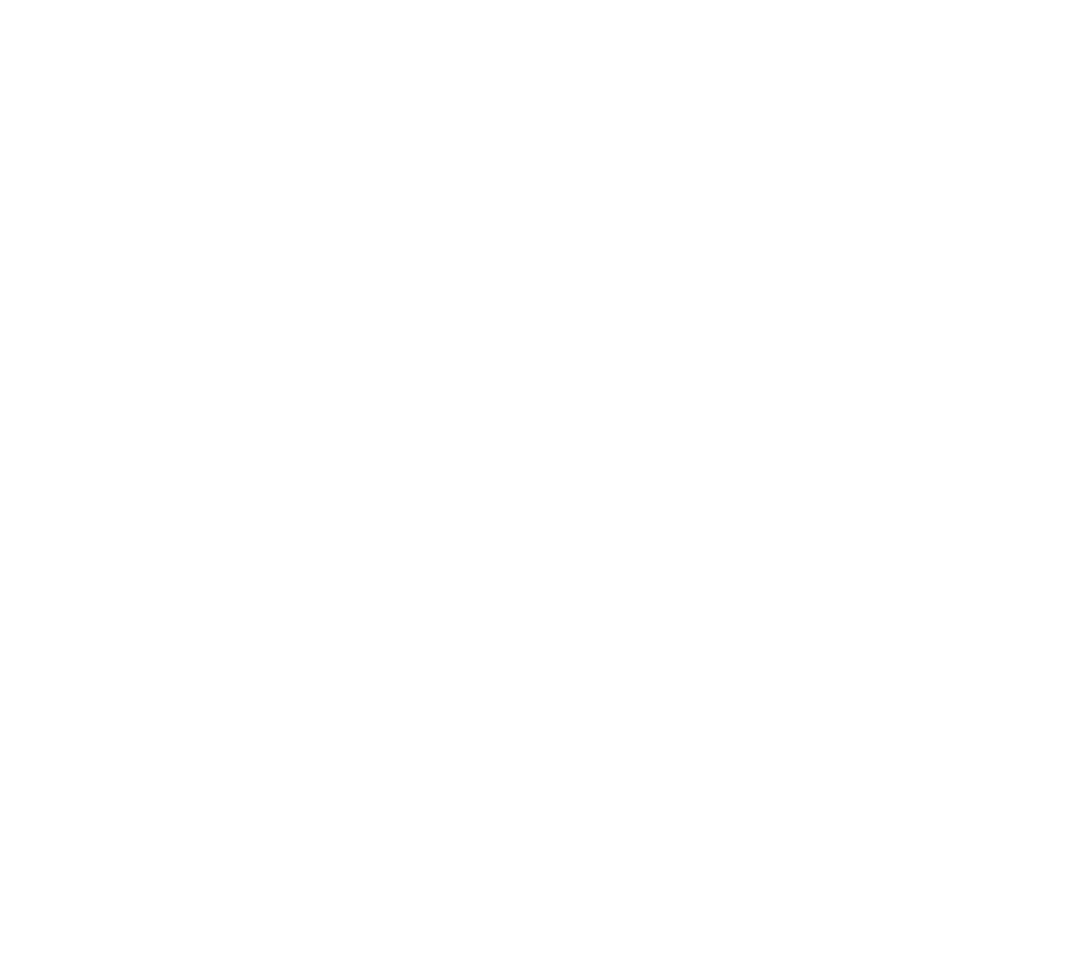
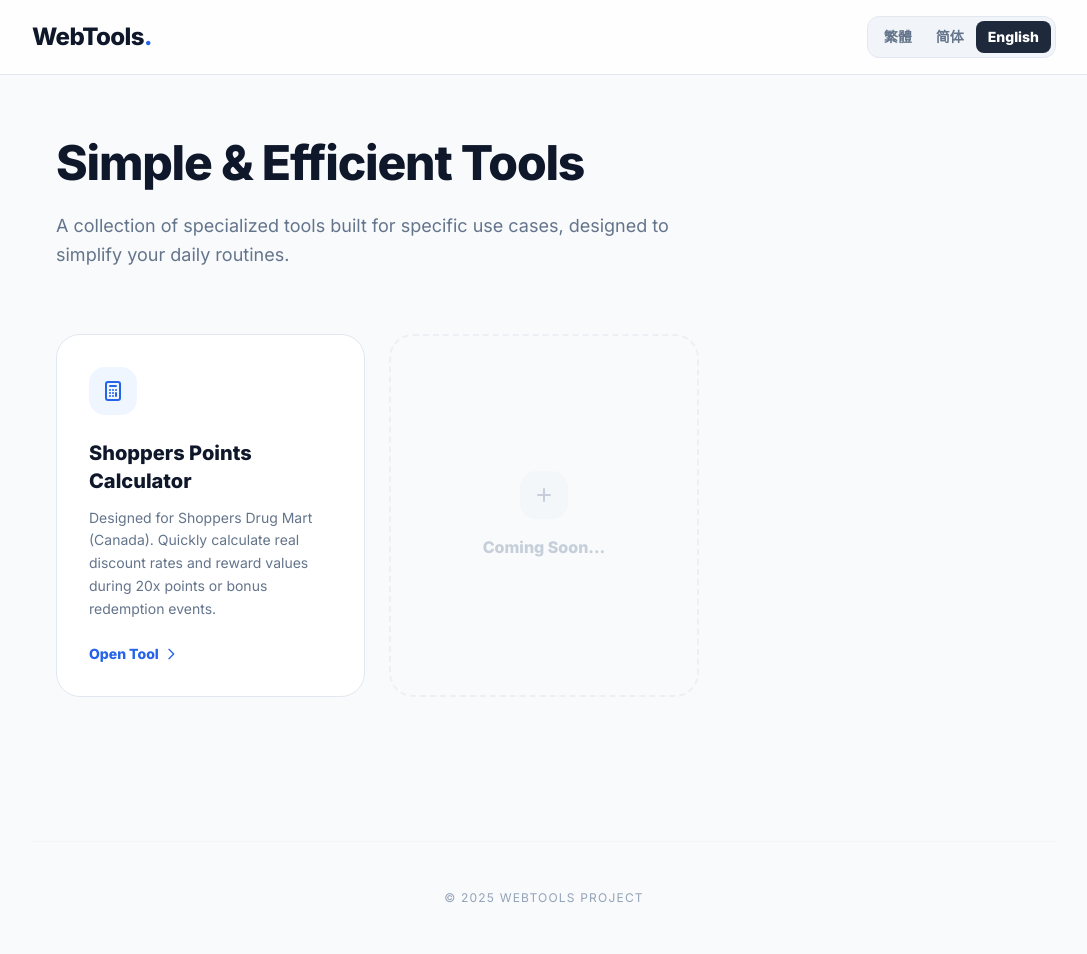
Before and after one commit to dddnnnmm/my-web-tools, a plain HTML site: page index.html in a window 1280 px wide. Shown: the whole page, without its empty margins (96-1183 px from the left). Before the commit the page ends 800 px from the top, so only its background shows below. Drawn offline with nearby package versions, Linux system fonts and the light colour scheme.

Commit message:
update 2

```diff
--- a/index.html
+++ b/index.html
@@ -0,0 +1,153 @@
+<!DOCTYPE html>
+<html lang="zh-Hant">
+<head>
+    <meta charset="UTF-8">
+    <meta name="viewport" content="width=device-width, initial-scale=1.0">
+    <title>WebTools - 精選實用工具箱</title>
+    <script src="https://cdn.tailwindcss.com"></script>
+    <link rel="preconnect" href="https://fonts.googleapis.com">
+    <link rel="preconnect" href="https://fonts.gstatic.com" crossorigin>
+    <link href="https://fonts.googleapis.com/css2?family=Inter:wght@400;600;800&family=Noto+Sans+TC:wght@400;700&family=Noto+Sans+SC:wght@400;700&display=swap" rel="stylesheet">
+    <style>
+        :root {
+            --primary: #2563eb;
+        }
+        body {
+            font-family: 'Inter', 'Noto Sans TC', 'Noto Sans SC', sans-serif;
+            background-color: #f8fafc;
+        }
+        .nav-glass {
+            background: rgba(255, 255, 255, 0.8);
+            backdrop-filter: blur(10px);
+            border-bottom: 1px solid #e2e8f0;
+        }
+        .card-hover {
+            transition: all 0.3s cubic-bezier(0.4, 0, 0.2, 1);
+        }
+        .card-hover:hover {
+            transform: translateY(-5px);
+            box-shadow: 0 20px 25px -5px rgb(0 0 0 / 0.1);
+        }
+        .btn-lang.active {
+            background-color: #1e293b;
+            color: white;
+        }
+    </style>
+</head>
+<body class="min-h-screen text-slate-900">
+
+    <!-- Header / Nav -->
+    <nav class="nav-glass sticky top-0 z-50 px-6 py-4">
+        <div class="max-w-5xl mx-auto flex justify-between items-center">
+            <a href="/my-web-tools/" class="text-2xl font-extrabold tracking-tight hover:opacity-80 transition-opacity">
+                WebTools<span class="text-blue-600">.</span>
+            </a>
+
+            <!-- Language Selector -->
+            <div class="flex bg-slate-100 p-1 rounded-xl border border-slate-200 text-sm font-bold">
+                <button onclick="changeLang('zh-Hant')" id="lang-zh-Hant" class="btn-lang px-3 py-1.5 rounded-lg text-slate-500 transition-all">繁體</button>
+                <button onclick="changeLang('zh-Hans')" id="lang-zh-Hans" class="btn-lang px-3 py-1.5 rounded-lg text-slate-500 transition-all">简体</button>
+                <button onclick="changeLang('en')" id="lang-en" class="btn-lang px-3 py-1.5 rounded-lg text-slate-500 transition-all">English</button>
+            </div>
+        </div>
+    </nav>
+
+    <main class="max-w-5xl mx-auto px-6 py-16">
+        <!-- Hero Section -->
+        <header class="mb-16">
+            <h1 class="text-4xl md:text-5xl font-extrabold mb-6 tracking-tight" data-i18n="hero-title">
+                簡單、高效的工具集
+            </h1>
+            <p class="text-lg text-slate-500 max-w-2xl leading-relaxed" data-i18n="hero-desc">
+                這裡收藏了一些為特定場景開發的小工具，旨在簡化日常計算與操作流程。
+            </p>
+        </header>
+
+        <!-- Tool Grid -->
+        <div class="grid grid-cols-1 md:grid-cols-2 lg:grid-cols-3 gap-6">
+
+            <!-- Shoppers Calc Tool -->
+            <a href="./shoppers-calc/" class="card-hover bg-white p-8 rounded-3xl border border-slate-200 flex flex-col h-full group">
+                <div class="mb-6 w-12 h-12 bg-blue-50 text-blue-600 rounded-2xl flex items-center justify-center group-hover:bg-blue-600 group-hover:text-white transition-colors">
+                    <svg class="w-6 h-6" fill="none" stroke="currentColor" viewBox="0 0 24 24"><path stroke-linecap="round" stroke-linejoin="round" stroke-width="2" d="M9 7h6m0 10v-3m-3 3h.01M9 17h.01M9 14h.01M12 14h.01M15 11h.01M12 11h.01M9 11h.01M7 21h10a2 2 0 002-2V5a2 2 0 00-2-2H7a2 2 0 00-2 2v14a2 2 0 002 2z"></path></svg>
+                </div>
+                <h3 class="text-xl font-bold mb-3" data-i18n="tool1-name">Shoppers 積分折扣計算器</h3>
+                <p class="text-slate-500 text-sm leading-relaxed mb-6 flex-grow" data-i18n="tool1-desc">
+                    專為加拿大 Shoppers Drug Mart 用戶設計。快速計算在「20倍積分」或「點數加值兌換」活動下的真實折扣率與回饋價值。
+                </p>
+                <div class="flex items-center text-blue-600 font-bold text-sm">
+                    <span data-i18n="btn-open">開啟工具</span>
+                    <svg class="w-4 h-4 ml-1 group-hover:translate-x-1 transition-transform" fill="none" stroke="currentColor" viewBox="0 0 24 24"><path stroke-linecap="round" stroke-linejoin="round" stroke-width="2" d="M9 5l7 7-7 7"></path></svg>
+                </div>
+            </a>
+
+            <!-- Placeholder for future tools -->
+            <div class="border-2 border-dashed border-slate-200 rounded-3xl p-8 flex flex-col items-center justify-center text-center opacity-50">
+                <div class="w-12 h-12 bg-slate-100 text-slate-400 rounded-2xl flex items-center justify-center mb-4">
+                    <svg class="w-6 h-6" fill="none" stroke="currentColor" viewBox="0 0 24 24"><path stroke-linecap="round" stroke-linejoin="round" stroke-width="2" d="M12 6v6m0 0v6m0-6h6m-6 0H6"></path></svg>
+                </div>
+                <p class="text-slate-400 font-bold" data-i18n="coming-soon">新工具開發中...</p>
+            </div>
+
+        </div>
+    </main>
+
+    <footer class="max-w-5xl mx-auto px-6 py-12 text-center border-t border-slate-100 mt-20">
+        <p class="text-slate-400 text-xs font-medium uppercase tracking-widest">© 2025 WebTools Project</p>
+    </footer>
+
+    <script>
+        const translations = {
+            'zh-Hant': {
+                'hero-title': '簡單、高效的工具集',
+                'hero-desc': '這裡收藏了一些為特定場景開發的小工具，旨在簡化日常計算與操作流程。',
+                'tool1-name': 'Shoppers 積分折扣計算器',
+                'tool1-desc': '專為加拿大 Shoppers Drug Mart 用戶設計。快速計算在「20倍積分」或「點數加值兌換」活動下的真實折扣率與回饋價值。',
+                'btn-open': '開啟工具',
+                'coming-soon': '新工具開發中...'
+            },
+            'zh-Hans': {
+                'hero-title': '简单、高效的工具集',
+                'hero-desc': '这里收藏了一些為特定场景开发的小工具，旨在简化日常计算与操作流程。',
+                'tool1-name': 'Shoppers 积分折扣计算器',
+                'tool1-desc': '专為加拿大 Shoppers Drug Mart 用户设计。快速计算在「20倍积分」或「点数加值兑换」活动下的真实折扣率与回馈价值。',
+                'btn-open': '开启工具',
+                'coming-soon': '新工具开发中...'
+            },
+            'en': {
+                'hero-title': 'Simple & Efficient Tools',
+                'hero-desc': 'A collection of specialized tools built for specific use cases, designed to simplify your daily routines.',
+                'tool1-name': 'Shoppers Points Calculator',
+                'tool1-desc': 'Designed for Shoppers Drug Mart (Canada). Quickly calculate real discount rates and reward values during 20x points or bonus redemption events.',
+                'btn-open': 'Open Tool',
+                'coming-soon': 'Coming Soon...'
+            }
+        };
+
+        function changeLang(lang) {
+            // 儲存語言設定
+            localStorage.setItem('preferred-lang', lang);
+            document.documentElement.lang = lang;
+
+            // 更新介面文字
+            const data = translations[lang];
+            document.querySelectorAll('[data-i18n]').forEach(el => {
+                const key = el.getAttribute('data-i18n');
+                if (data[key]) el.textContent = data[key];
+            });
+
+            // 更新按鈕樣式
+            document.querySelectorAll('.btn-lang').forEach(btn => {
+                btn.classList.remove('active');
+            });
+            document.getElementById(`lang-${lang}`).classList.add('active');
+        }
+
+        // 初始化
+        document.addEventListener('DOMContentLoaded', () => {
+            const savedLang = localStorage.getItem('preferred-lang') || 'en';
+            changeLang(savedLang);
+        });
+    </script>
+</body>
+</html>
```
Also changed, not shown: shoppers-calc/index.html (+10 -4 lines).
